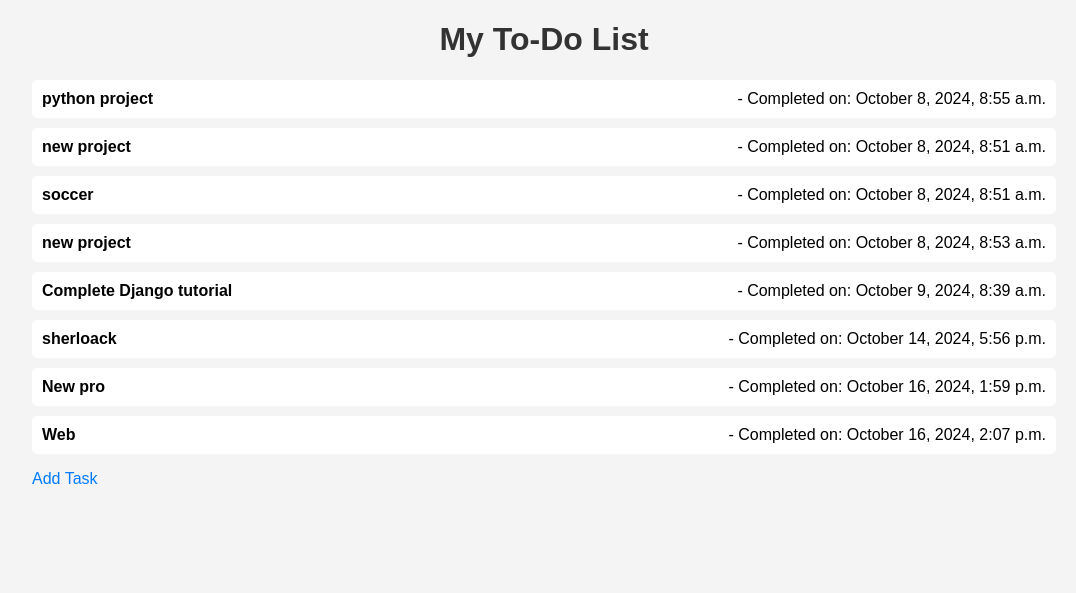
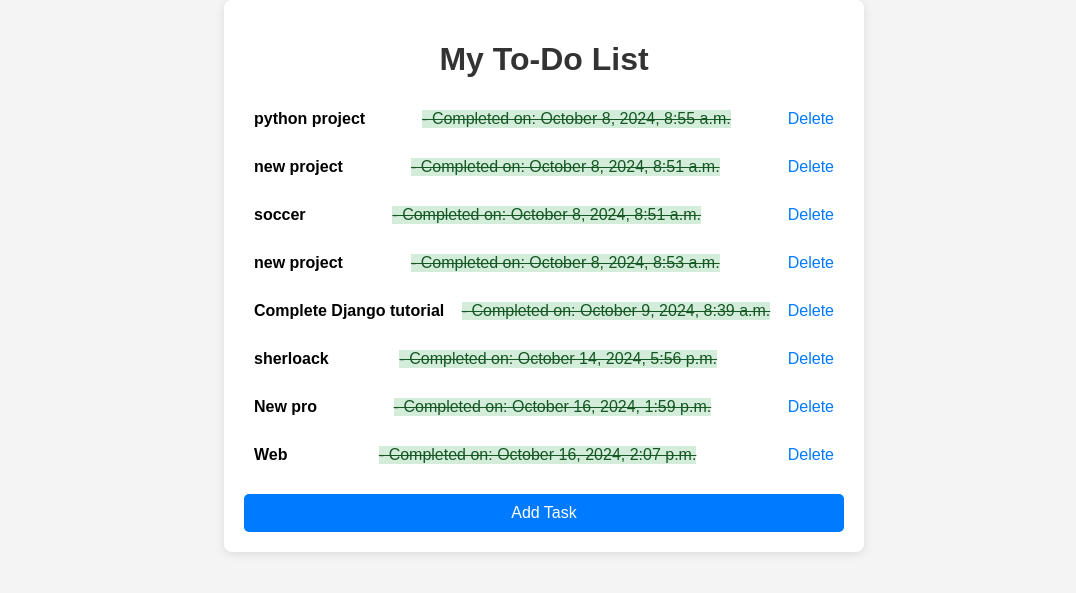
Before and after one commit to deepsmenon/TO-DO-LISTS, a Django app: page / in a window 1280 px wide. Shown: the top 593 px of the page, without its empty margins (96-1172 px from the left). Run offline with Django 5.2, Linux system fonts and the light colour scheme; data comes from the database, SQL or seed files in the repository; both versions use the stored data as it was after the commit.

Commit message:
delete button

```diff
--- a/tasks/static/tasks/styles.css
+++ b/tasks/static/tasks/styles.css
@@ -11,9 +11,13 @@ h1 {
 }
 
 .container {
-  width: 80%;
+  max-width: 600px;  /* Set a maximum width */
   margin: auto;
+  padding: 20px;     /* Add padding for better spacing */
   overflow: hidden;
+  background: #fff;  /* Optional: Add a background color to the container */
+  border-radius: 8px; /* Optional: Round corners of the container */
+  box-shadow: 0 2px 10px rgba(0, 0, 0, 0.1); /* Optional: Add shadow for depth */
 }
 
 ul {
@@ -29,6 +33,17 @@ li {
   display: flex;
   justify-content: space-between;
   align-items: center;
+  transition: background 0.3s; /* Smooth background transition */
+}
+
+li:hover {
+  background: #e9ecef; /* Light gray background on hover */
+}
+
+.completed {
+  background: #d4edda; /* Light green for completed tasks */
+  color: #155724;      /* Darker green text */
+  text-decoration: line-through; /* Strike through text */
 }
 
 a {
@@ -52,3 +67,17 @@ button {
 button:hover {
   background: #0056b3;
 }
+
+.add-task {
+  display: block;
+  margin-top: 20px;
+  text-align: center;
+  background-color: #007bff;
+  color: white;
+  padding: 10px;
+  border-radius: 5px;
+}
+
+.add-task:hover {
+  background-color: #0056b3;
+}
--- a/tasks/templates/tasks/add_task.html
+++ b/tasks/templates/tasks/add_task.html
@@ -1,4 +1,7 @@
-<h1>Add New Task</h1>
+{% if error_message %}
+    <div style="color: red;">{{ error_message }}</div>
+{% endif %}
+
 <form method="POST">
     {% csrf_token %}
     <label for="title">Title:</label>
--- a/tasks/templates/tasks/task_list.html
+++ b/tasks/templates/tasks/task_list.html
@@ -15,14 +15,16 @@
                 <li>
                     <strong>{{ task.title }}</strong>
                     {% if task.completed %}
-                        <span> - Completed on: {{ task.completed_date|date:"F j, Y, g:i a" }}</span>
+                        <span class="completed"> - Completed on: {{ task.completed_date|date:"F j, Y, g:i a" }}</span>
+                        <a href="{% url 'delete_task' task.id %}" class="delete">Delete</a>
                     {% else %}
                         <a href="{% url 'complete_task' task.id %}">Complete</a>
+                        <a href="{% url 'delete_task' task.id %}" class="delete">Delete</a>
                     {% endif %}
                 </li>
             {% endfor %}
         </ul>
-        <a href="{% url 'add_task' %}">Add Task</a>
+        <a href="{% url 'add_task' %}" class="add-task">Add Task</a>
     </div>
 </body>
 </html>
--- a/tasks/urls.py
+++ b/tasks/urls.py
@@ -5,4 +5,5 @@ urlpatterns = [
     path('', views.task_list, name='task_list'),
     path('add/', views.add_task, name='add_task'),
     path('complete/<int:task_id>/', views.complete_task, name='complete_task'),
+    path('delete/<int:task_id>/', views.delete_task, name='delete_task'),
 ]
--- a/tasks/views.py
+++ b/tasks/views.py
@@ -7,15 +7,29 @@ def task_list(request):
 
 def add_task(request):
     if request.method == 'POST':
-        title = request.POST.get('title')
-        description = request.POST.get('description')
-        title = title.capitalize()
-        Task.objects.create(title=title, description=description)
-        return redirect('task_list')
+        title = request.POST.get('title', '').strip()
+        description = request.POST.get('description', '').strip()
+
+        if title:
+            title = title.capitalize()
+            Task.objects.create(title=title, description=description)
+            return redirect('task_list')
+        else:
+
+            error_message = "Title cannot be empty."
+            return render(request, 'tasks/add_task.html', {'error_message': error_message})
+
     return render(request, 'tasks/add_task.html')
+
 
 def complete_task(request, task_id):
     task = get_object_or_404(Task, id=task_id)
     task.completed = True
     task.save()
     return redirect('task_list')
+from django.shortcuts import redirect
+
+def delete_task(request, task_id):
+    task = get_object_or_404(Task, id=task_id)
+    task.delete()
+    return redirect('task_list')
```
Also changed, not shown: db.sqlite3.
